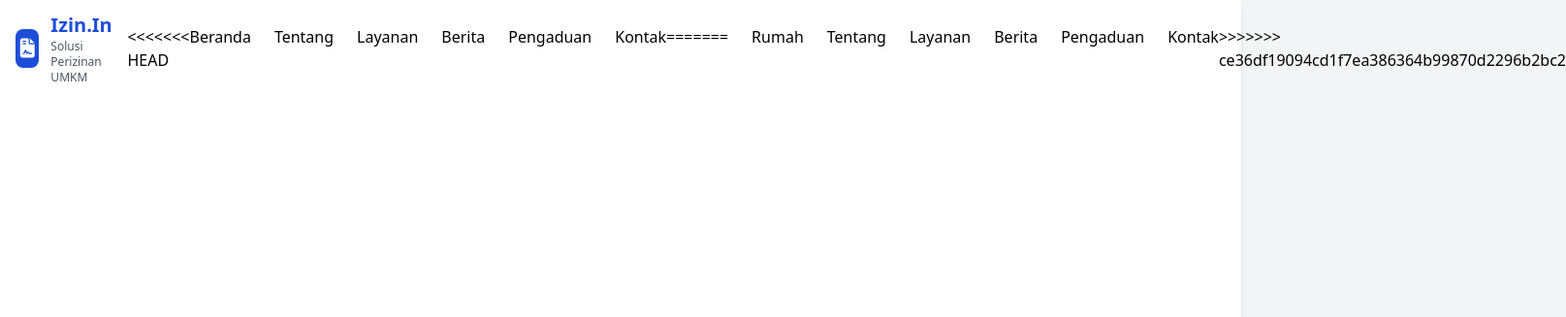
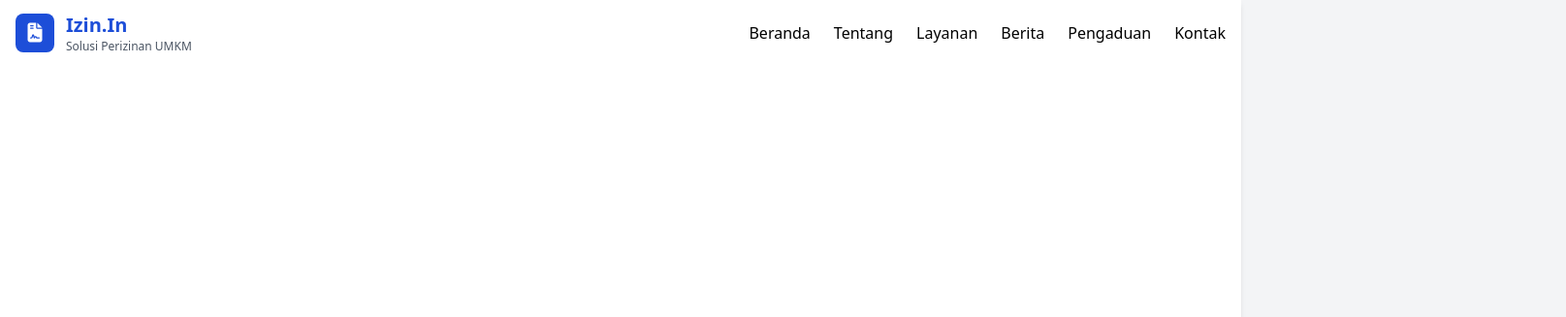
Before and after one commit to mifnaufal/WebsiteUMKM, a website: page index.html in a window 1280 px wide. Shown: the top 327 px of the page at 97% size, 1615 px wide, since content can reach past the window. Drawn offline with nearby package versions, Linux system fonts and the light colour scheme.

Commit message:
masih asu

```diff
--- a/index.html
+++ b/index.html
@@ -130,7 +130,7 @@
   <body class="bg-gray-100 font-sans">
     <!-- Header -->
     <header class="bg-white shadow-md sticky top-0 z-40">
-      <div class="container px-2 md:px-4 py-2 md:py-3">
+      <div class="container mx-auto px-2 md:px-4 py-2 md:py-3">
         <div class="flex items-center justify-between">
           <div class="flex items-center">
             <div class="bg-primary text-white w-8 h-8 md:w-10 md:h-10 rounded-lg flex items-center justify-center">
@@ -142,7 +142,6 @@
             </div>
           </div>
 
-<<<<<<< HEAD
           <nav class="hidden md:flex space-x-4 lg:space-x-6">
             <a href="/" class="nav-link font-medium text-sm lg:text-base">Beranda</a>
             <a href="/tentang.html" class="nav-link text-sm lg:text-base">Tentang</a>
@@ -150,15 +149,6 @@
             <a href="/berita.html" class="nav-link text-sm lg:text-base">Berita</a>
             <a href="/pengaduan.html" class="nav-link text-sm lg:text-base">Pengaduan</a>
             <a href="/kontak.html" class="nav-link text-sm lg:text-base">Kontak</a>
-=======
-          <nav class="hidden md:flex space-x-6">
-            <a href="/" class="nav-link font-medium">Rumah</a>
-            <a href="/tentang.html" class="nav-link">Tentang</a>
-            <a href="/layanan.html" class="nav-link">Layanan</a>
-            <a href="/berita.html" class="nav-link">Berita</a>
-            <a href="/pengaduan.html" class="nav-link">Pengaduan</a>
-            <a href="/kontak.html" class="nav-link">Kontak</a>
->>>>>>> ce36df19094cd1f7ea386364b99870d2296b2bc2
           </nav>
 
           <!-- Mobile menu button -->
```
